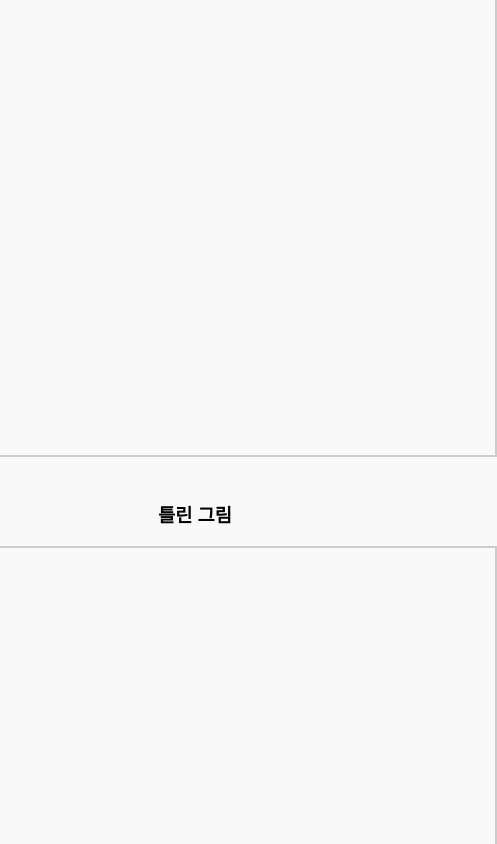
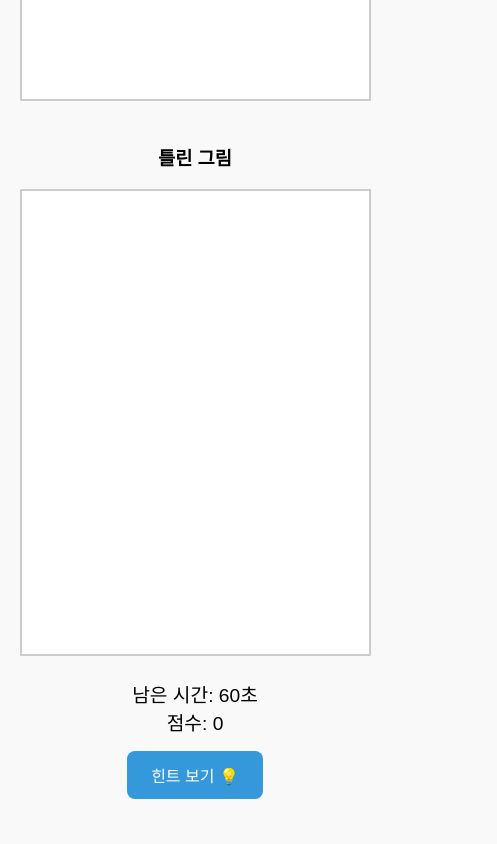
Before and after one commit to ohkyungseok-hub/spot-the-difference-game, a plain HTML site: page index.html in a window 390 px wide. Shown: the part 500-1344 px from the top of the page, 497 px wide, since content can reach past the window. After the commit the page ends 1309 px from the top, so only its background shows below. Drawn offline with Linux system fonts and the light colour scheme; no server answers.

Commit message:
🎨 모바일 반응형 UI 적용

```diff
--- a/index.html
+++ b/index.html
@@ -5,11 +5,64 @@
   <meta name="viewport" content="width=device-width, initial-scale=1.0"/>
   <title>틀린그림찾기 게임</title>
   <style>
-    body { font-family: sans-serif; text-align: center; margin: 0; background: #f9f9f9; }
-    #game-area { display: flex; justify-content: center; gap: 20px; margin-top: 20px; flex-wrap: wrap; }
-    canvas { border: 2px solid #ccc; }
-    #info { margin-top: 10px; font-size: 18px; }
-    button { margin-top: 10px; padding: 10px 20px; font-size: 16px; }
+    * {
+      box-sizing: border-box;
+    }
+
+    body {
+      font-family: sans-serif;
+      text-align: center;
+      margin: 0;
+      background: #f9f9f9;
+      padding: 10px;
+    }
+
+    h1 {
+      font-size: 6vw;
+      margin-bottom: 10px;
+    }
+
+    #game-area {
+      display: flex;
+      flex-direction: column;
+      gap: 20px;
+      align-items: center;
+    }
+
+    @media (min-width: 768px) {
+      #game-area {
+        flex-direction: row;
+        justify-content: center;
+      }
+    }
+
+    canvas {
+      width: 90vw;
+      max-width: 400px;
+      height: auto;
+      border: 2px solid #ccc;
+      background: white;
+    }
+
+    #info {
+      margin-top: 20px;
+      font-size: 1.2rem;
+    }
+
+    button {
+      margin-top: 15px;
+      padding: 12px 24px;
+      font-size: 1rem;
+      border: none;
+      background-color: #3498db;
+      color: white;
+      border-radius: 8px;
+      cursor: pointer;
+    }
+
+    button:hover {
+      background-color: #2980b9;
+    }
   </style>
 </head>
 <body>
@@ -27,9 +80,7 @@
   <div id="info">
     <div>남은 시간: <span id="timer">60</span>초</div>
     <div>점수: <span id="score">0</span></div>
-
     <button id="hintBtn">힌트 보기 💡</button>
-
   </div>
   <script src="script.js"></script>
 </body>
```
